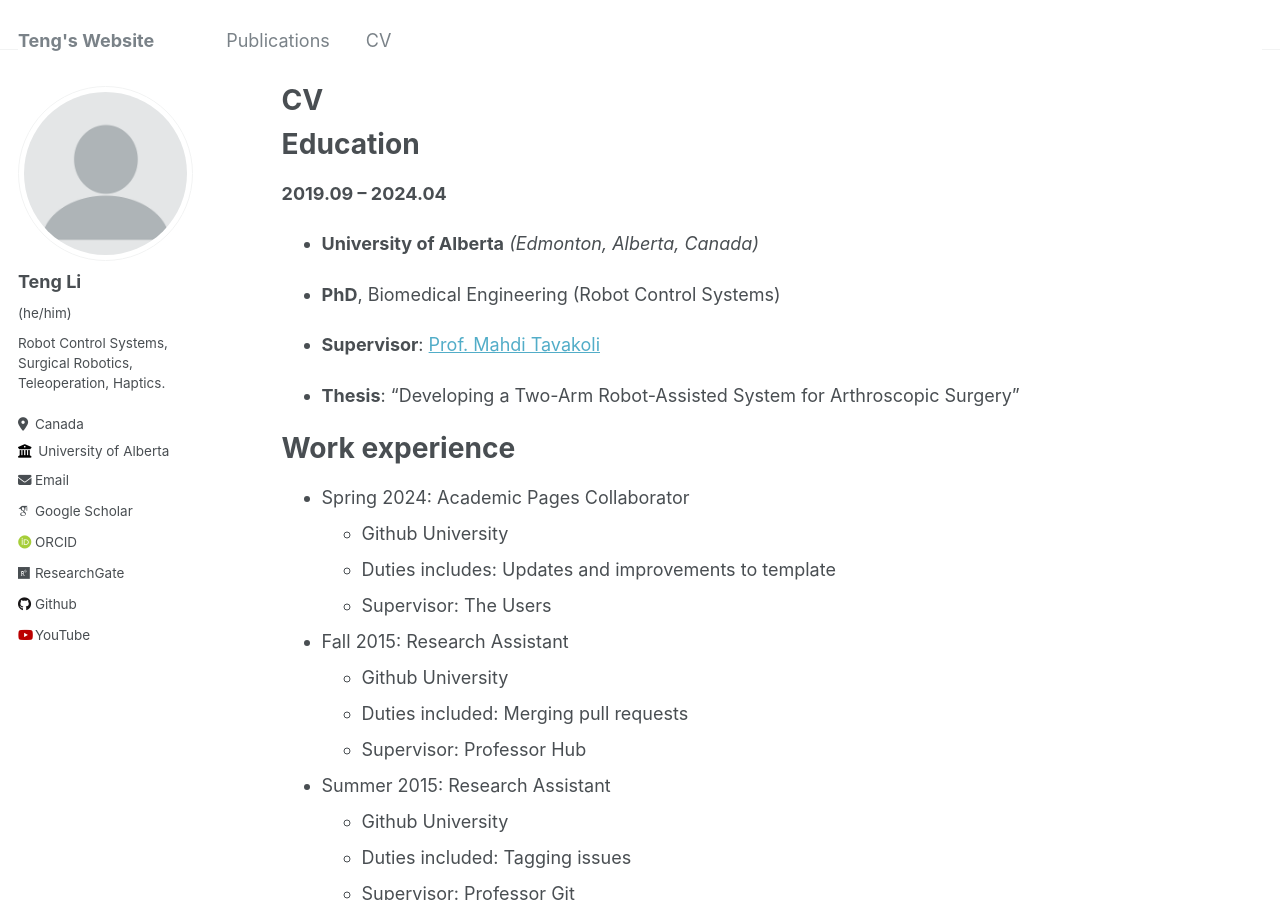
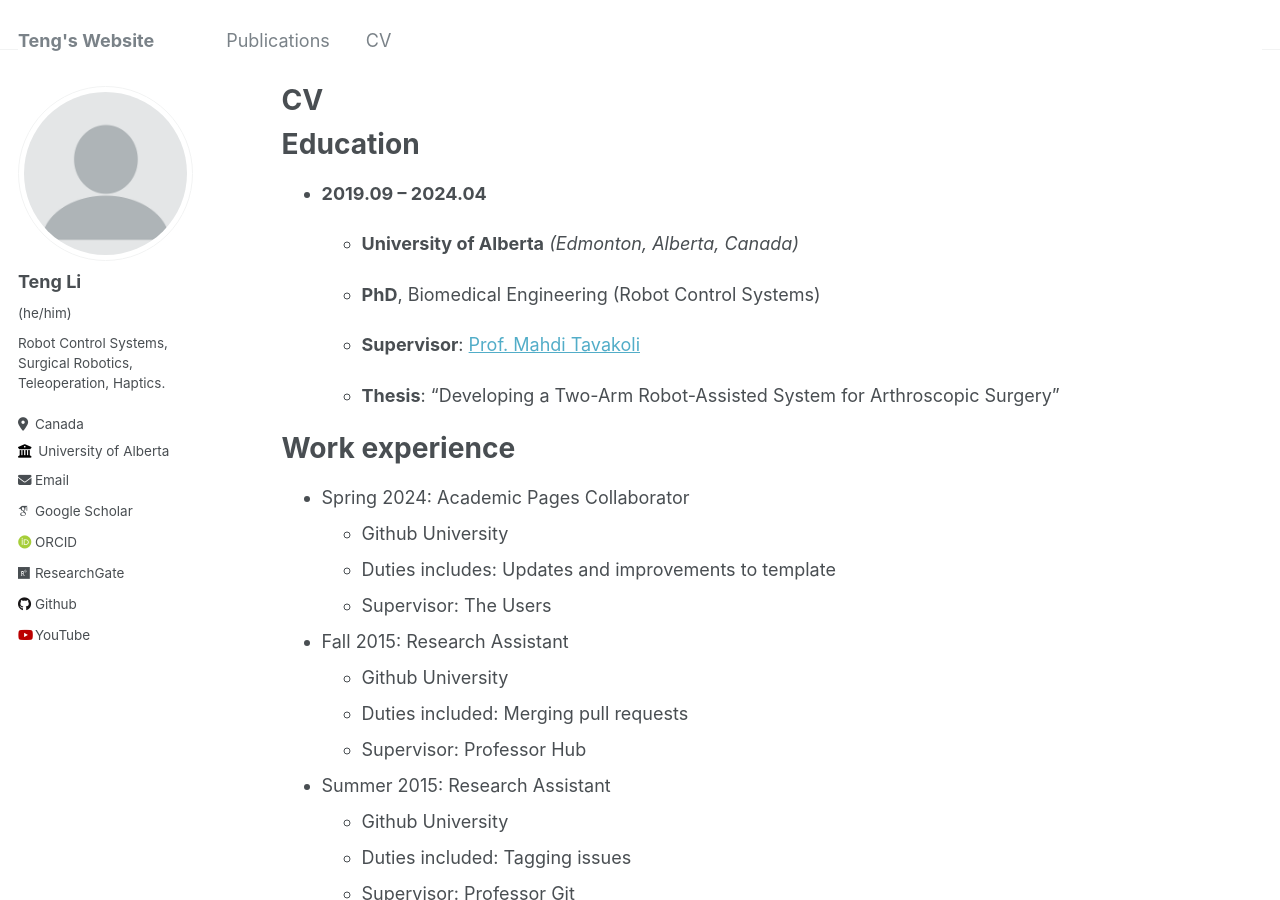
Before and after one commit to teng4/teng4.github.io, a Jekyll site: the page built from _pages/cv.md, in a window 1280 px wide and 900 px high. Built offline with Jekyll 4.4.1, drawn with Linux system fonts in a browser that asks for light colours; some web fonts are replaced.

Commit message:
Update cv.md

```diff
--- a/_pages/cv.md
+++ b/_pages/cv.md
@@ -11,9 +11,9 @@ redirect_from:
 
 Education
 ======
-**2019.09 -- 2024.04**
+- **2019.09 -- 2024.04**
 
-  - **University of Alberta** *(Edmonton, Alberta, Canada)*
+  - **University of Alberta** _(Edmonton, Alberta, Canada)_
 
   - **PhD**, Biomedical Engineering (Robot Control Systems)
 
```
